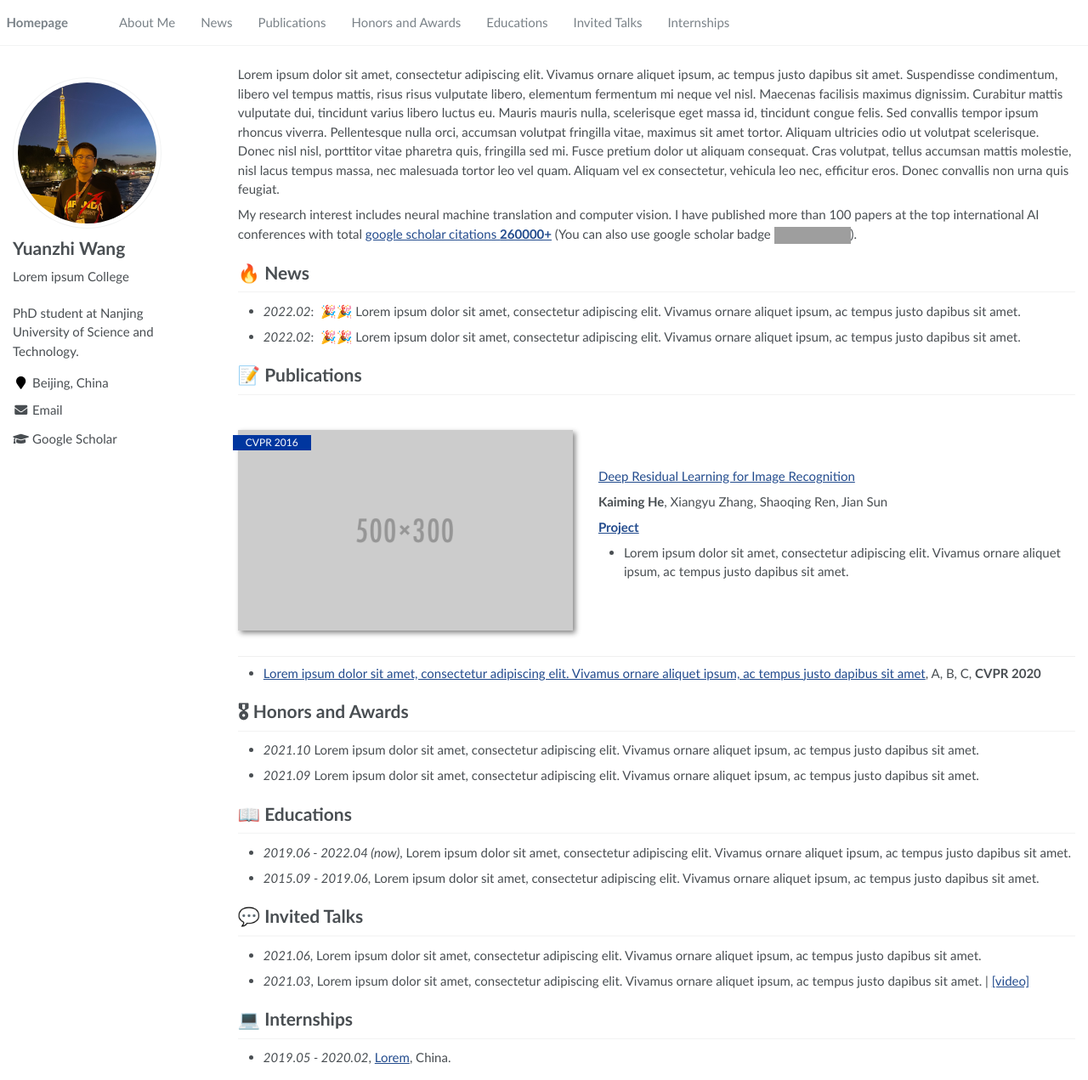
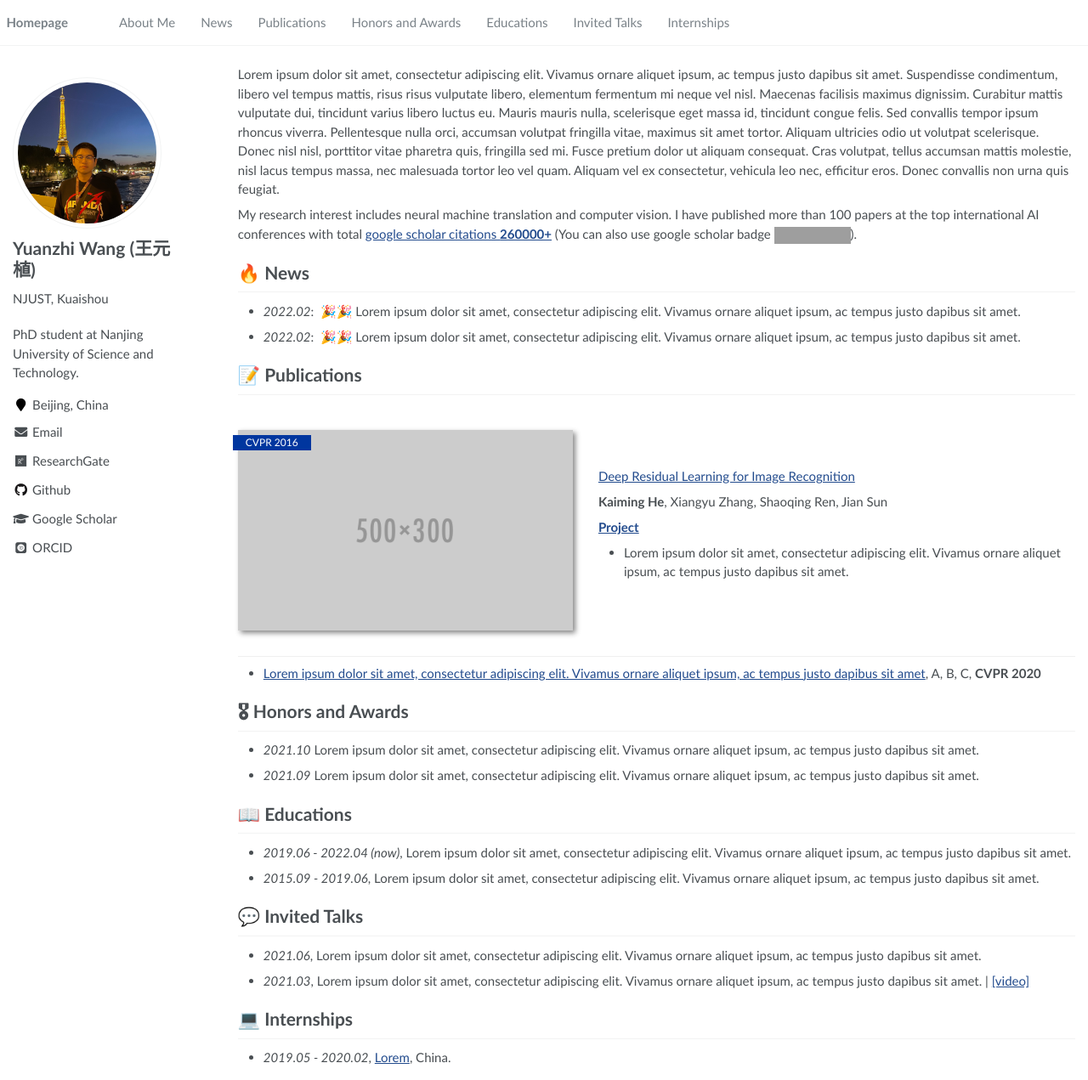
Before and after one commit to mdswyz/mdswyz.github.io, a Jekyll site: the page built from _pages/about.md, in a window 1280 px wide and 1271 px high. Shown: the whole window at 85% size. Built offline with Jekyll 4.4.1, drawn with Linux system fonts in a browser that asks for light colours; some web fonts are replaced; grey boxes are pictures that could not be loaded.

Commit message:
Update _config.yml

```diff
--- a/_config.yml
+++ b/_config.yml
@@ -21,15 +21,15 @@ baidu_site_verification  :  # get baidu_site_verification from https://ziyuan.ba
 
 # Site Author
 author:
-  name             : "Yuanzhi Wang"
+  name             : "Yuanzhi Wang (王元植)"
   avatar           : "wyz.jpg"
-  bio              : "Lorem ipsum College"
+  bio              : "NJUST, Kuaishou"
   location         : "Beijing, China"
   employer         :
   pubmed           :
   googlescholar    : "https://scholar.google.com/citations?=pgZc4sgAAAAJ&hl=zh-CN"
   email            : "w906522992@gmail.com"
-  researchgate     :  # e.g., "https://www.researchgate.net/profile/yourprofile"
+  researchgate     : "https://www.researchgate.net/profile/Yuanzhi-Wang-4"
   uri              :
   bitbucket        :
   codepen          :
@@ -37,7 +37,7 @@ author:
   flickr           :
   facebook         :
   foursquare       :
-  github           : # e.g., "github username"
+  github           : "https://github.com/mdswyz"
   google_plus      :
   keybase          :
   instagram        :
@@ -45,7 +45,7 @@ author:
   lastfm           :
   linkedin         : # e.g., "linkedin username"
   dblp             : # e.g., "https://dblp.org/pid/xx/xxxx.html"
-  orcid            : # e.g., "https://orcid.org/xxxx"
+  orcid            : "https://orcid.org/0000-0003-2594-2574"
   pinterest        :
   soundcloud       :
   stackoverflow    : # http://stackoverflow.com/users/123456/username
```
